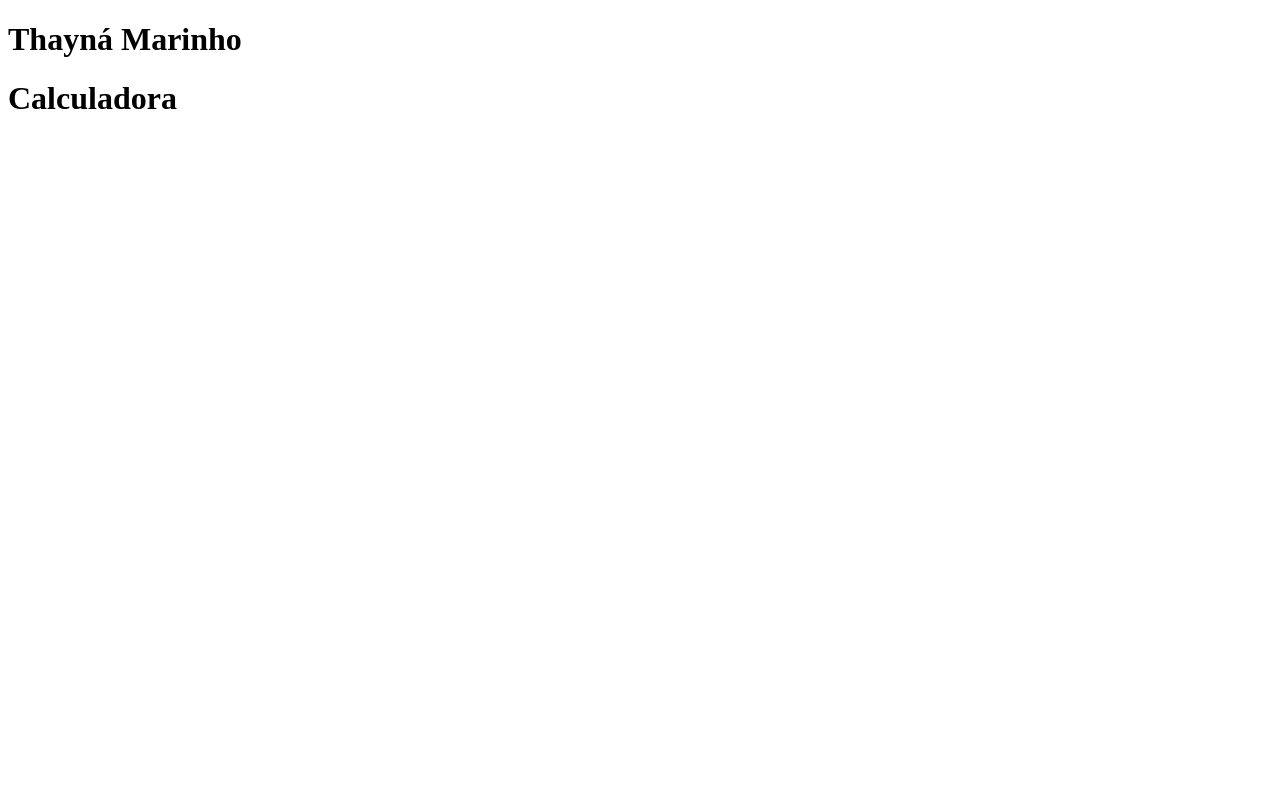
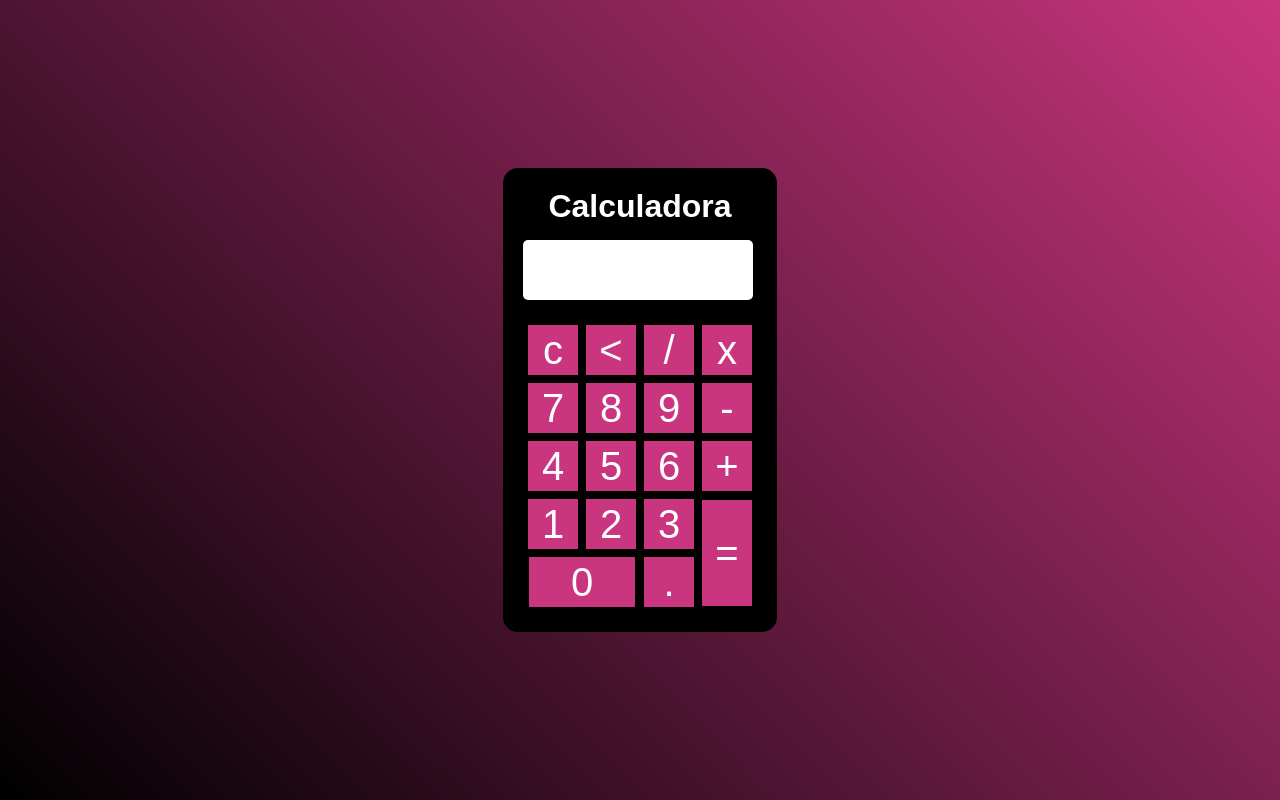
Before and after one commit to thaynacee2/calculadora, a plain HTML site: page index.html in a window 1280 px wide. Drawn offline with Linux system fonts and the light colour scheme.

Commit message:
Projeto final

```diff
--- a/index.html
+++ b/index.html
@@ -1,22 +1,115 @@
 <!DOCTYPE html>
-<html lang="en">
+<html lang="br">
 <head>
     <meta charset="UTF-8">
     <meta name="viewport" content="width=device-width, initial-scale=1.0">
     <title>Calculadora</title>
+    <style>
+        *{
+            margin: 0;
+            padding: 0;
+        }
+        .fundo{
+            background-image: linear-gradient(45deg,black,#c9357f);
+            height: 100vh;
+            color:#fff;
+            font-family: Arial, Helvetica, sans-serif;
+            text-align: center;
+        }
+        .calculadora{
+            position: absolute;
+            background-color: black;
+            top: 50%;
+            left: 50%;
+            transform: translate(-50%,-50%);
+            border-radius: 15px;
+            padding: 20px;
+        }
+        .botao{
+            width: 50px;
+            height: 50px;
+            font-size: 40px;
+            cursor: pointer;
+            margin: 3px;
+            background-color: #c9357f;
+            border: none;
+            color: #fff;
+        }
+        .botao:hover{
+            background-color: black;
+        }
+        #resultado{
+            background-color: white;
+            width: 210px;
+            height: 40px;
+            margin-bottom: 20px;
+            margin-top: 15px;
+            font-size: 40px;
+            color: black;
+            text-align:right;
+            padding: 10px;
+            border-radius: 5px;
+        }
+    </style>
 </head>
 <body>
     <div class="fundo">
-        <h1>Thayná Marinho</h1>
-        <div class="claculadora">
+        <div class="calculadora">
             <h1>Calculadora</h1>
             <p id="resultado"></p>
             <table>
                 <tr>
-
+                    <td><button class="botao" onclick="clean()">c</button></td>
+                    <td><button class="botao" onclick="back()"><</button></td>
+                    <td><button class="botao" onclick="insert('/')">/</button></td>
+                    <td><button class="botao" onclick="insert('*')">x</button></td>
+                </tr>
+                <tr>
+                    <td><button class="botao" onclick="insert('7')">7</button></td>
+                    <td><button class="botao" onclick="insert('8')">8</button></td>
+                    <td><button class="botao" onclick="insert('9')">9</button></td>
+                    <td><button class="botao" onclick="insert('-')">-</button></td>
+                </tr>
+                <tr>
+                    <td><button class="botao" onclick="insert('4')">4</button></td>
+                    <td><button class="botao" onclick="insert('5')">5</button></td>
+                    <td><button class="botao" onclick="insert('6')">6</button></td>
+                    <td><button class="botao" onclick="insert('+')">+</button></td>
+                </tr>
+                <tr>
+                    <td><button class="botao" onclick="insert('1')">1</button></td>
+                    <td><button class="botao" onclick="insert('2')">2</button></td>
+                    <td><button class="botao" onclick="insert('3')">3</button></td>
+                    <td rowspan="2"><button class="botao" style="height: 106px" onclick="calcular()">=</button></td>
+                </tr>
+                <tr>
+                    <td colspan="2"><button class="botao" style="width: 106px" onclick="insert('0')">0</button></td>
+                    <td><button class="botao" onclick="insert('.')">.</button></td>
                 </tr>
             </table>
         </div>
     </div>
+    <script>
+        function insert(num){
+           var numero = document.getElementById('resultado').innerHTML;
+           document.getElementById('resultado').innerHTML=numero+num;
+        }
+        function clean(){
+            document.getElementById('resultado').innerHTML = "";
+        }
+        function back(){
+            var resultado = document.getElementById('resultado').innerHTML;
+            document.getElementById('resultado').innerHTML = resultado.substring(0,resultado.length -1);
+        }
+        function calcular(){
+            var resultado = document.getElementById('resultado').innerHTML;
+            if(resultado){
+                document.getElementById('resultado').innerHTML = eval(resultado);
+            }
+            else{
+                document.getElementById('resultado').innerHTML = 'Nada...';
+            }
+        }
+    </script>
 </body>
 </html>
```
